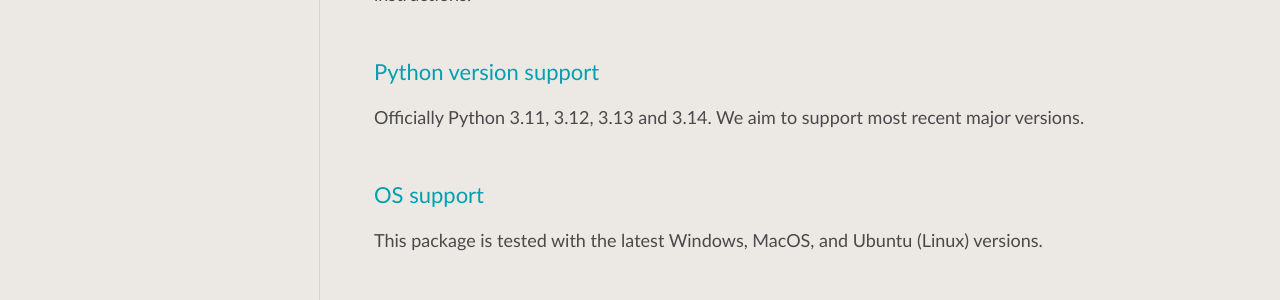
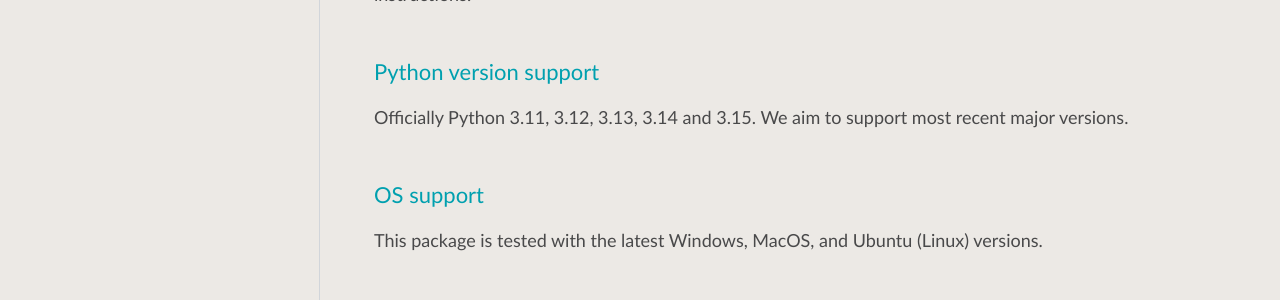
Before and after one commit to 4Subsea/fourinsight-campaigns-python, a Sphinx documentation site: the page built from docs/getting_started.rst, in a window 1280 px wide and 1162 px high. Shown: the part 361-661 px from the top of the window. Built offline with Sphinx 7.4.7 and the PyData theme 0.15.4, drawn with Linux system fonts in a browser that asks for light colours.

Commit message:
ESS-4449 Support Python 3.15 (#55)
Authored-by: Branislav Jenco <branislavjenco@gmail.com>

```diff
--- a/docs/getting_started.rst
+++ b/docs/getting_started.rst
@@ -8,7 +8,7 @@ Head over to `Python.org`_ for instructions.
 
 Python version support
 ----------------------
-Officially Python 3.11, 3.12, 3.13 and 3.14. We aim to support most recent major versions.
+Officially Python 3.11, 3.12, 3.13, 3.14 and 3.15. We aim to support most recent major versions.
 
 OS support
 ----------
--- a/setup.cfg
+++ b/setup.cfg
@@ -17,6 +17,7 @@ classifiers =
     Programming Language :: Python :: 3.12
     Programming Language :: Python :: 3.13
     Programming Language :: Python :: 3.14
+    Programming Language :: Python :: 3.15
 
 [options]
 zip_safe = False
```
Also changed, not shown: 1 other file.
